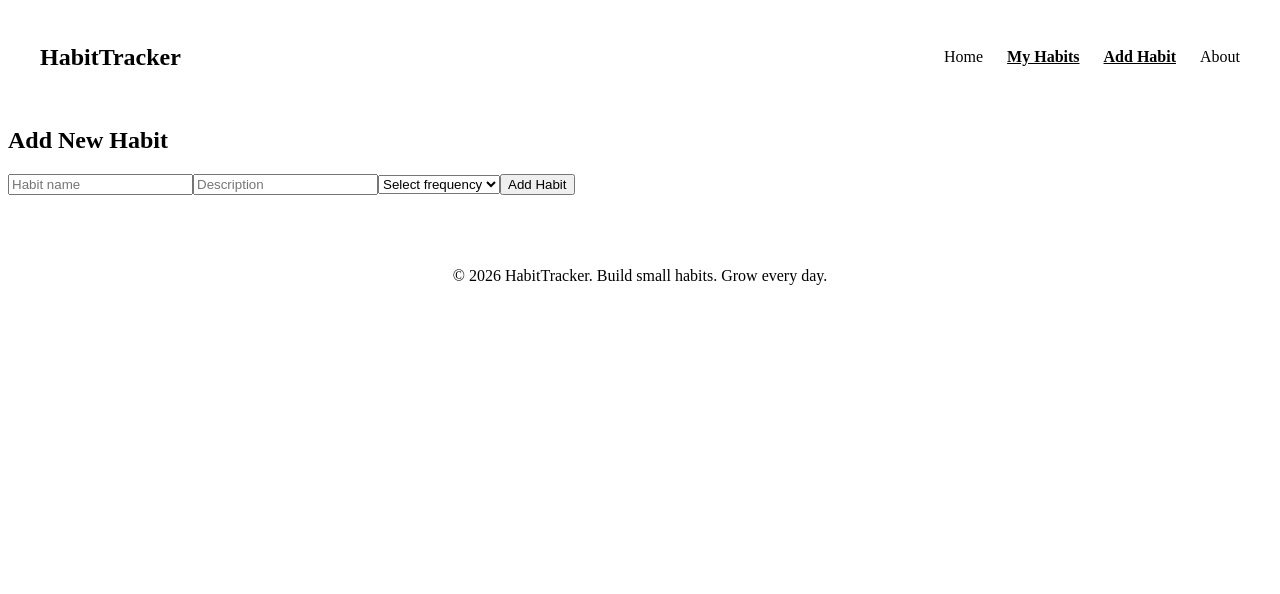
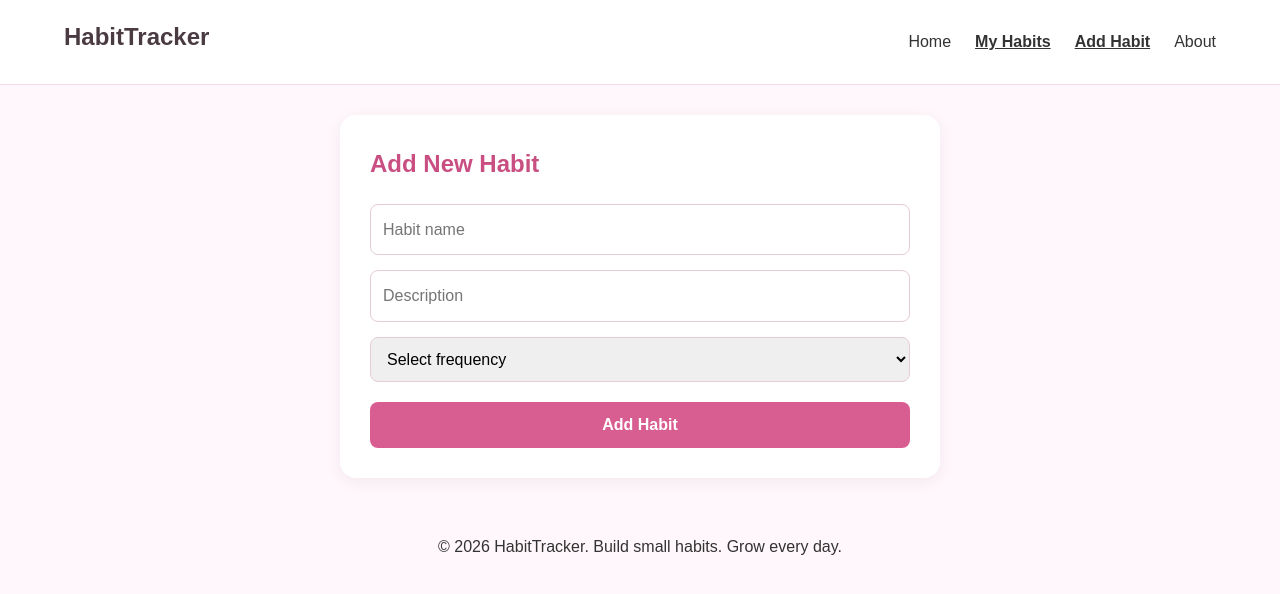
Before and after one commit to fionambugua/habit-tracker, a React (Vite) app: page /habits/new in a window 1280 px wide. Shown: the top 594 px of the page. Built offline with nearby package versions, Linux system fonts and the light colour scheme.

Commit message:
Refactor Navbar and Home components for improved styling and structure

```diff
--- a/src/components/Navbar.jsx
+++ b/src/components/Navbar.jsx
@@ -2,10 +2,10 @@ import { NavLink } from "react-router-dom";
 
 function Navbar() {
   return (
-    <nav>
+    <nav className="navbar">
       <h1>HabitTracker</h1>
 
-      <div>
+      <div lassName="navbar-links">
         <NavLink
           to="/"
           className={({ isActive }) => (isActive ? "active-link" : "")}
--- a/src/index.css
+++ b/src/index.css
@@ -21,16 +21,353 @@ footer {
   padding: 1.5rem;
   margin-top: 2rem;
 }
+/* =========================
+   Global Styles
+========================= */
+
+* {
+  box-sizing: border-box;
+  margin: 0;
+  padding: 0;
+}
+
+body {
+  font-family: Arial, Helvetica, sans-serif;
+  background: #fff7fb;
+  color: #333;
+  line-height: 1.6;
+}
+
+a {
+  text-decoration: none;
+  color: inherit;
+}
+
+button,
+input,
+select {
+  font: inherit;
+}
+
+/* =========================
+   Main App Layout
+========================= */
+
+main {
+  width: 90%;
+  max-width: 1100px;
+  margin: 0 auto;
+  padding: 40px 0;
+}
+
+h1,
+h2,
+h3 {
+  color: #4a3b43;
+}
+
+h1 {
+  margin-bottom: 10px;
+}
+
+h2 {
+  margin-bottom: 15px;
+}
+
+h3 {
+  margin-bottom: 15px;
+}
+
+/* =========================
+   Navbar
+========================= */
+
+.navbar {
+  background: #ffffff;
+  border-bottom: 1px solid #f1dce7;
+  padding: 18px 5%;
+  display: flex;
+  justify-content: space-between;
+  align-items: center;
+  position: sticky;
+  top: 0;
+  z-index: 10;
+}
+
+.navbar-brand {
+  font-size: 1.4rem;
+  font-weight: bold;
+  color: #d85d91;
+}
+
+.navbar-links {
+  display: flex;
+  gap: 25px;
+  list-style: none;
+}
+
+.navbar-links a {
+  color: #555;
+  font-weight: 500;
+  transition: color 0.2s ease;
+}
+
+.navbar-links a:hover {
+  color: #d85d91;
+}
+
+/* Active NavLink */
+
+.navbar-links a.active {
+  color: #d85d91;
+  font-weight: bold;
+  border-bottom: 2px solid #d85d91;
+  padding-bottom: 4px;
+}
+
+/* =========================
+   Home Page
+========================= */
+
+.hero {
+  background: linear-gradient(135deg, #ffe6f0, #f8eafa);
+  border-radius: 20px;
+  padding: 45px;
+  margin-bottom: 30px;
+}
+
+.hero h1 {
+  font-size: 2.3rem;
+  color: #c94f82;
+  margin-bottom: 10px;
+}
+
+.hero p {
+  color: #666;
+  max-width: 600px;
+}
+
+/* =========================
+   Progress Section
+========================= */
+
+.progress-section {
+  background: white;
+  padding: 25px;
+  border-radius: 16px;
+  margin-bottom: 30px;
+  box-shadow: 0 4px 15px rgba(120, 70, 100, 0.08);
+}
+
 .progress-container {
   width: 100%;
-  height: 12px;
-  background-color: #e5e5e5;
-  border-radius: 10px;
+  height: 14px;
+  background: #f1e4ea;
+  border-radius: 20px;
   overflow: hidden;
+  margin: 12px 0;
 }
+
 .progress-fill {
   height: 100%;
-  background-color: #e88bb5;
-  border-radius: 10px;
+  background: #d85d91;
+  border-radius: 20px;
   transition: width 0.3s ease;
 }
+
+/* =========================
+   Habit List
+========================= */
+
+.habit-list {
+  display: grid;
+  grid-template-columns: repeat(auto-fit, minmax(260px, 1fr));
+  gap: 20px;
+  margin-top: 25px;
+}
+
+/* =========================
+   Habit Card
+========================= */
+
+.habit-card {
+  background: #ffffff;
+  border: 1px solid #f0dce6;
+  border-radius: 16px;
+  padding: 22px;
+  box-shadow: 0 4px 12px rgba(120, 70, 100, 0.06);
+  transition: transform 0.2s ease, box-shadow 0.2s ease;
+}
+
+.habit-card:hover {
+  transform: translateY(-3px);
+  box-shadow: 0 7px 18px rgba(120, 70, 100, 0.12);
+}
+
+.habit-card h3 {
+  color: #c94f82;
+  margin-bottom: 8px;
+}
+
+.habit-card p {
+  color: #666;
+  margin-bottom: 8px;
+}
+
+/* =========================
+   Buttons
+========================= */
+
+button {
+  border: none;
+  border-radius: 8px;
+  padding: 10px 16px;
+  cursor: pointer;
+  background: #d85d91;
+  color: white;
+  font-weight: 600;
+  transition: background 0.2s ease;
+}
+
+button:hover {
+  background: #c94f82;
+}
+
+.delete-btn {
+  background: #e57373;
+  margin-left: 8px;
+}
+
+.delete-btn:hover {
+  background: #d95353;
+}
+
+.complete-btn {
+  background: #72b88a;
+}
+
+.complete-btn:hover {
+  background: #5da675;
+}
+
+/* =========================
+   Search Bar
+========================= */
+
+.search-bar {
+  width: 100%;
+  max-width: 500px;
+  margin: 20px 0;
+}
+
+.search-bar input {
+  width: 100%;
+  padding: 12px 15px;
+  border: 1px solid #e5ccd8;
+  border-radius: 10px;
+  outline: none;
+  background: white;
+}
+
+.search-bar input:focus {
+  border-color: #d85d91;
+  box-shadow: 0 0 0 3px rgba(216, 93, 145, 0.1);
+}
+
+/* =========================
+   Forms
+========================= */
+
+form {
+  max-width: 600px;
+  margin: 30px auto;
+  background: white;
+  padding: 30px;
+  border-radius: 16px;
+  box-shadow: 0 4px 15px rgba(120, 70, 100, 0.08);
+}
+
+form h2 {
+  color: #c94f82;
+  margin-bottom: 20px;
+}
+
+form input,
+form select,
+form textarea {
+  width: 100%;
+  padding: 12px;
+  margin-bottom: 15px;
+  border: 1px solid #e5ccd8;
+  border-radius: 8px;
+  outline: none;
+}
+
+form input:focus,
+form select:focus,
+form textarea:focus {
+  border-color: #d85d91;
+}
+
+form button {
+  width: 100%;
+  margin-top: 5px;
+}
+
+/* =========================
+   Error Messages
+========================= */
+
+.error {
+  color: #d95353;
+  background: #fff0f0;
+  padding: 10px;
+  border-radius: 8px;
+  margin-bottom: 15px;
+}
+
+/* =========================
+   Footer
+========================= */
+
+.footer {
+  margin-top: 50px;
+  padding: 25px;
+  text-align: center;
+  background: #4a3b43;
+  color: white;
+}
+
+/* =========================
+   Responsive Design
+========================= */
+
+@media (max-width: 700px) {
+  .navbar {
+    flex-direction: column;
+    gap: 15px;
+  }
+
+  .navbar-links {
+    gap: 15px;
+    flex-wrap: wrap;
+    justify-content: center;
+  }
+
+  main {
+    width: 92%;
+    padding: 25px 0;
+  }
+
+  .hero {
+    padding: 30px 20px;
+  }
+
+  .hero h1 {
+    font-size: 1.8rem;
+  }
+
+  .habit-list {
+    grid-template-columns: 1fr;
+  }
+}
--- a/src/pages/Home.jsx
+++ b/src/pages/Home.jsx
@@ -1,7 +1,7 @@
 function Home() {
   return (
     <main>
-      <section>
+      <section className="hero">
         <h2>Build small habits. Grow every day. </h2>
 
         <p>Habit Tracker helps you build and track positive daily habits.</p>
```
